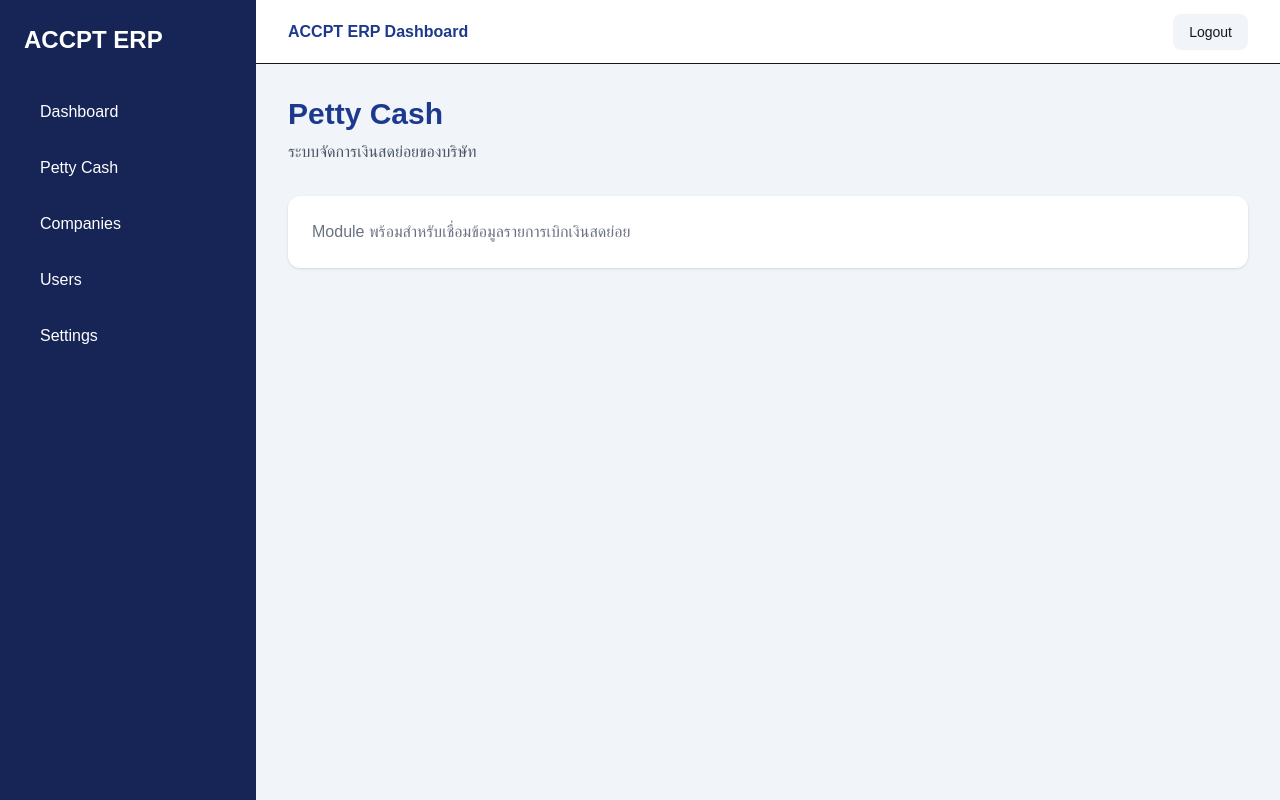
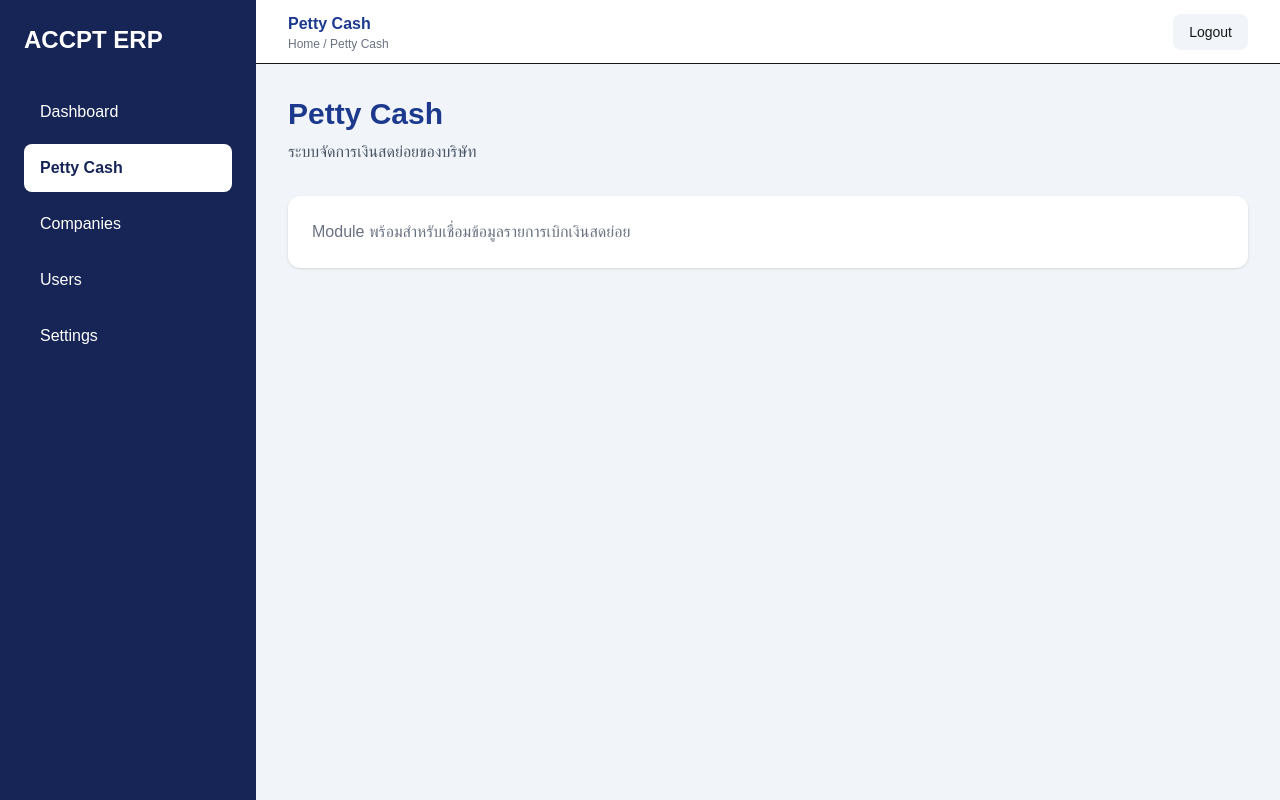
Before and after one commit to acctprompt-cmyk/Accpt-ERP, a Next.js app: page /petty-cash in a window 1280 px wide. Built offline with nearby package versions, Linux system fonts and the light colour scheme; no server answers.

Commit message:
Add active navigation and page title

```diff
--- a/app/dashboard/page.tsx
+++ b/app/dashboard/page.tsx
@@ -1,8 +1,7 @@
 "use client";
 
 import { useEffect, useState } from "react";
-import Sidebar from "../../components/layout/Sidebar";
-import Topbar from "../../components/layout/Topbar";
+import AppLayout from "../../components/layout/AppLayout";
 import { supabase } from "../../lib/supabaseClient";
 import { getMyCompany } from "../../services/companyService";
 
@@ -13,7 +12,6 @@ export default function DashboardPage() {
   useEffect(() => {
     async function loadCompany() {
       const { data } = await supabase.auth.getUser();
-
       if (!data.user) return;
 
       const companyData = await getMyCompany(data.user.id);
@@ -30,13 +28,7 @@ setCompanyName(company?.name ?? "-");
   }, []);
 
   return (
-    <div className="flex min-h-screen bg-slate-100">
-      <Sidebar />
-
-      <div className="flex-1">
-        <Topbar />
-
-        <main className="p-8">
+    <AppLayout>
       <h2 className="text-3xl font-bold text-blue-900">Dashboard</h2>
 
       <p className="mt-2 text-gray-600">
@@ -65,8 +57,6 @@ setCompanyName(company?.name ?? "-");
           </h3>
         </div>
       </div>
-        </main>
-      </div>
-    </div>
+    </AppLayout>
   );
 }
--- a/app/petty-cash/page.tsx
+++ b/app/petty-cash/page.tsx
@@ -1,25 +1,19 @@
-import Sidebar from "../../components/layout/Sidebar";
-import Topbar from "../../components/layout/Topbar";
+import AppLayout from "../../components/layout/AppLayout";
 
 export default function PettyCashPage() {
   return (
-    <div className="flex min-h-screen bg-slate-100">
-      <Sidebar />
+    <AppLayout>
+      <h2 className="text-3xl font-bold text-blue-900">Petty Cash</h2>
 
-      <div className="flex-1">
-        <Topbar />
+      <p className="mt-2 text-gray-600">
+        ระบบจัดการเงินสดย่อยของบริษัท
+      </p>
 
-        <main className="p-8">
-          <h2 className="text-3xl font-bold text-blue-900">Petty Cash</h2>
-          <p className="mt-2 text-gray-600">
-            ระบบจัดการเงินสดย่อยของบริษัท
-          </p>
-
-          <div className="mt-8 rounded-xl bg-white p-6 shadow">
-            <p className="text-gray-500">Module พร้อมสำหรับเชื่อมข้อมูลรายการเบิกเงินสดย่อย</p>
-          </div>
-        </main>
+      <div className="mt-8 rounded-xl bg-white p-6 shadow">
+        <p className="text-gray-500">
+          Module พร้อมสำหรับเชื่อมข้อมูลรายการเบิกเงินสดย่อย
+        </p>
       </div>
-    </div>
+    </AppLayout>
   );
 }
--- /dev/null
+++ b/components/layout/AppLayout.tsx
@@ -0,0 +1,19 @@
+import Sidebar from "./Sidebar";
+import Topbar from "./Topbar";
+
+export default function AppLayout({
+  children,
+}: {
+  children: React.ReactNode;
+}) {
+  return (
+    <div className="flex min-h-screen bg-slate-100">
+      <Sidebar />
+
+      <div className="flex-1">
+        <Topbar />
+        <main className="p-8">{children}</main>
+      </div>
+    </div>
+  );
+}
--- a/components/layout/Sidebar.tsx
+++ b/components/layout/Sidebar.tsx
@@ -1,3 +1,7 @@
+"use client";
+
+import { usePathname } from "next/navigation";
+
 const menus = [
   { name: "Dashboard", href: "/dashboard" },
   { name: "Petty Cash", href: "/petty-cash" },
@@ -7,20 +11,30 @@ const menus = [
 ];
 
 export default function Sidebar() {
+  const pathname = usePathname();
+
   return (
     <aside className="w-64 min-h-screen bg-blue-950 text-white p-6">
       <h1 className="text-2xl font-bold mb-8">ACCPT ERP</h1>
 
       <nav className="space-y-2">
-        {menus.map((menu) => (
+        {menus.map((menu) => {
+          const active = pathname === menu.href;
+
+          return (
             <a
               key={menu.href}
               href={menu.href}
-            className="block rounded-lg px-4 py-3 hover:bg-blue-800"
+              className={`block rounded-lg px-4 py-3 ${
+                active
+                  ? "bg-white text-blue-950 font-semibold"
+                  : "hover:bg-blue-800"
+              }`}
             >
               {menu.name}
             </a>
-        ))}
+          );
+        })}
       </nav>
     </aside>
   );
--- a/components/layout/Topbar.tsx
+++ b/components/layout/Topbar.tsx
@@ -1,8 +1,20 @@
 "use client";
 
+import { usePathname } from "next/navigation";
 import { supabase } from "../../lib/supabaseClient";
 
+const pageTitles: Record<string, string> = {
+  "/dashboard": "Dashboard",
+  "/petty-cash": "Petty Cash",
+  "/company": "Companies",
+  "/users": "Users",
+  "/settings": "Settings",
+};
+
 export default function Topbar() {
+  const pathname = usePathname();
+  const title = pageTitles[pathname] ?? "ACCPT ERP";
+
   async function logout() {
     await supabase.auth.signOut();
     window.location.href = "/";
@@ -10,7 +22,10 @@ export default function Topbar() {
 
   return (
     <header className="h-16 bg-white border-b flex items-center justify-between px-8">
-      <div className="font-semibold text-blue-900">ACCPT ERP Dashboard</div>
+      <div>
+        <div className="font-semibold text-blue-900">{title}</div>
+        <div className="text-xs text-gray-500">Home / {title}</div>
+      </div>
 
       <button
         onClick={logout}
```
Lines whose indentation alone changed are shown as unchanged.
